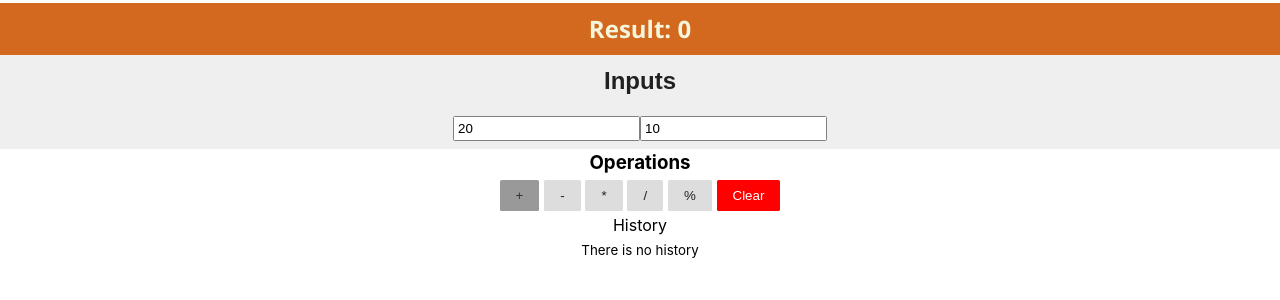
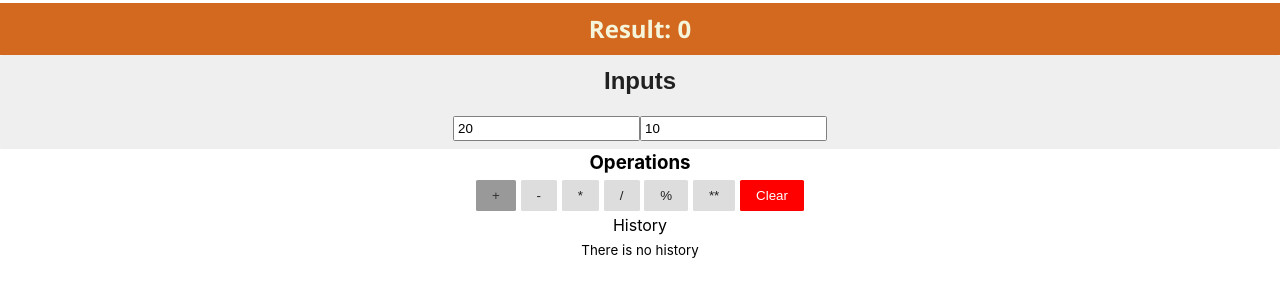
Before and after one commit to kamrulhasan2/Simple-Calculator, a React (Vite) app: page / in a window 1280 px wide. Shown: the top 300 px of the page. Built offline with nearby package versions, Linux system fonts and the light colour scheme.

Commit message:
Add a power operation

```diff
--- a/src/components/operations/OperationSection.jsx
+++ b/src/components/operations/OperationSection.jsx
@@ -33,6 +33,11 @@ function OperationSection({handelArithmeticOps,handleClearOps,customStyle}) {
         },
         {
             id: shortid.generate(),
+            text: '**',
+            onClick: ()=>handelArithmeticOps('**'),
+        },
+        {
+            id: shortid.generate(),
             text: 'Clear',
             onClick: handleClearOps,
             customStyle: {backgroundColor:'red',color:'#fff'}
```
